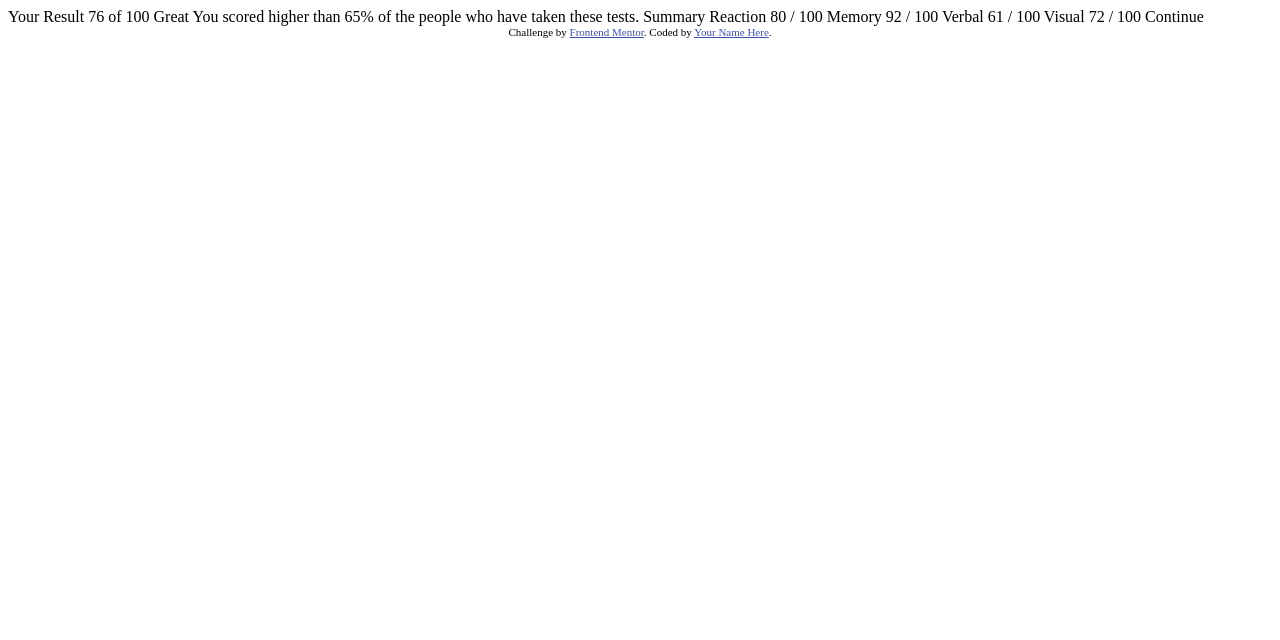
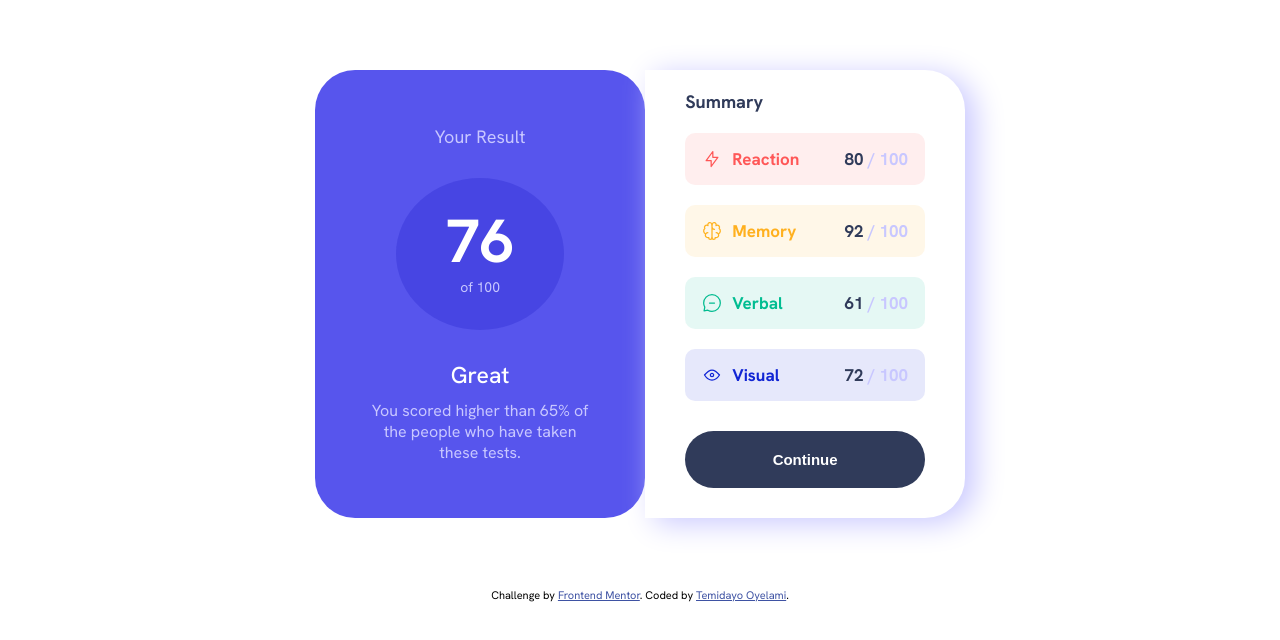
Before and after one commit to Temidayo99/results-summary-component, a plain HTML site: page index.html in a window 1280 px wide. Drawn offline with Linux system fonts and the light colour scheme.

Commit message:
added files

```diff
--- a/index.html
+++ b/index.html
@@ -5,43 +5,76 @@
   <meta name="viewport" content="width=device-width, initial-scale=1.0"> <!-- displays site properly based on user's device -->
 
   <link rel="icon" type="image/png" sizes="32x32" href="./assets/images/favicon-32x32.png">
-
+  <link rel="preconnect" href="https://fonts.googleapis.com">
+  <link rel="preconnect" href="https://fonts.gstatic.com" crossorigin>
+  <link href="https://fonts.googleapis.com/css2?family=Hanken+Grotesk:wght@400;500;700;800&display=swap" rel="stylesheet">
+  <link rel="stylesheet" href="style.css">
   <title>Frontend Mentor | Results summary component</title>
 
-  <!-- Feel free to remove these styles or customise in your own stylesheet 👍 -->
-  <style>
-    .attribution { font-size: 11px; text-align: center; }
-    .attribution a { color: hsl(228, 45%, 44%); }
-  </style>
 </head>
 <body>
+  <main class="container">
+    <div class="result-section">
+        <p class="result-head">Your Result</p>
+        <div class="score">
+          <p>76</p>
+          <span>of 100</span>
+        </div>
 
-  Your Result
-  76
-  of 100
+        <p class="result-lead">Great</p>
+        <p class="result-report">You scored higher than 65% of the people who have taken these tests.</p>
+    </div>
 
-  Great
-  You scored higher than 65% of the people who have taken these tests.
+    <div class="summary">
+      <p class="summary-head">Summary</p>
 
-  Summary
+      <div class="reaction-table">
+        <div class="left-column">
+          <img src="./assets/images/icon-reaction.svg" alt="reaction-icon">
+          <p class="reaction-text">Reaction</p>
+        </div>
+        <div>
+          <p><span class="your-score">80 </span><span class="overall-score"> / 100</span></p>
+        </div>
+      </div>
 
-  Reaction
-  80 / 100
+      <div class="memory-table">
+        <div class="left-column">
+          <img src="./assets/images/icon-memory.svg" alt="memory-icon">
+          <p class="memory-text">Memory</p>
+        </div>
+        <div>
+          <p><span class="your-score">92 </span><span class="overall-score"> / 100</span></p>
+        </div>
+      </div>
 
-  Memory
-  92 / 100
+      <div class="verbal-table">
+        <div class="left-column">
+          <img src="./assets/images/icon-verbal.svg" alt="verbal-icon">
+          <p class="verbal-text">Verbal</p>
+        </div>
+        <div>
+          <p><span class="your-score">61 </span><span class="overall-score"> / 100</span></p>
+        </div>
+      </div>
 
-  Verbal
-  61 / 100
+      <div class="visual-table">
+        <div class="left-column">
+          <img src="./assets/images/icon-visual.svg" alt="visual-icon">
+          <p class="visual-text">Visual</p>
+        </div>
+        <div>
+          <p><span class="your-score">72 </span><span class="overall-score"> / 100</span></p>
+        </div>
+      </div>
 
-  Visual
-  72 / 100
-
-  Continue
+      <button class="continue-button">Continue</button>
+    </div>
+  </main>
 
   <div class="attribution">
-    Challenge by <a href="https://www.frontendmentor.io?ref=challenge" target="_blank">Frontend Mentor</a>.
-    Coded by <a href="#">Your Name Here</a>.
+    Challenge by <a href="https://www.frontendmentor.io?ref=challenge" rel="noopener" target="_blank">Frontend Mentor</a>.
+    Coded by <a href="#">Temidayo Oyelami</a>.
   </div>
 </body>
 </html>
--- /dev/null
+++ b/style.css
@@ -0,0 +1,187 @@
+*{
+    margin: 0;
+    padding: 0;
+    box-sizing: border-box;
+}
+
+:root {
+    --Lightred: hsl(0, 100%, 67%);
+    --Orangeyyellow: hsl(39, 100%, 56%);
+    --Greenteal: hsl(166, 100%, 37%);
+    --Cobaltblue: hsl(234, 85%, 45%);
+    --Lightredbackground: hsla(0, 100%, 67%, 0.1);
+    --Orangeyyellowbackground: hsla(39, 100%, 56%, 0.1);
+    --Greentealbackground: hsla(166, 100%, 37%, 0.1);
+    --Cobaltbluebackground: hsla(234, 85%, 45%, 0.1);
+    --Lightslatebluebackground: hsla(252, 100%, 67%, 1);
+    --Lightroyalbluebackground: hsla(241, 81%, 54%, 0.8);
+    --Violetbluecircle: hsla(256, 72%, 46%, 1);
+    --Persianbluecircle: hsla(241, 72%, 46%, 0.3);
+    --White: hsl(0, 0%, 100%);
+    --Paleblue: hsl(221, 100%, 96%);
+    --Lightlavender: hsl(241, 100%, 89%);
+    --Darkgrayblue: hsl(224, 30%, 27%);
+}
+
+body {
+    font-family: 'Hanken Grotesk', sans-serif;
+    font-size: 18px;
+}
+.container {
+    display: flex;
+    flex-direction: column;
+}
+
+.container .result-section {
+    background: var(--Lightroyalbluebackground);
+    display: flex;
+    flex-direction: column;
+    justify-content: center;
+    align-items: center;
+    border-radius: 0px 0px 40px 40px;
+    padding: 25px 60px 40px 60px;
+    color: var(--Lightlavender);
+}
+.score {
+    background: var(--Persianbluecircle);
+    border-radius: 50%;
+    padding: 35px 35px 15px 35px;
+    text-align: center;
+    line-height: 30px;
+}
+.score p {
+    font-size: 2.5rem;
+    font-weight: 700;
+    color: var(--White);
+}
+.score span {
+    font-size: 14px;
+}
+.result-head {
+    padding-bottom: 30px;
+}
+.result-lead {
+    padding-top: 30px;
+    padding-bottom: 10px;
+    font-size: 23px;
+    font-weight: 500;
+    color: var(--White);
+}
+.result-report {
+    font-size: 16px;
+    text-align: center;
+}
+.summary {
+    padding: 20px 40px;
+    font-size: 17px;
+}
+.summary-head {
+    padding-bottom: 20px;
+    font-size: 18px;
+    font-weight: 700;
+    color: var(--Darkgrayblue);
+}
+.reaction-table,
+.memory-table,
+.verbal-table,
+.visual-table {
+    display: flex;
+    justify-content: space-between;
+    padding: 15px 17px;
+    border-radius: 10px;
+    margin-bottom: 20px;
+}
+.reaction-table {
+    background: var(--Lightredbackground);
+}
+.memory-table {
+    background: var(--Orangeyyellowbackground);
+}
+.verbal-table {
+    background: var(--Greentealbackground);
+}
+.visual-table {
+    background: var(--Cobaltbluebackground);
+}
+.left-column {
+    display: flex;
+}
+.left-column img {
+    padding-right: 10px;
+}
+.reaction-text {
+    color: var(--Lightred);
+    font-weight: 700;
+}
+.memory-text {
+    color: var(--Orangeyyellow);
+    font-weight: 700;
+}
+.verbal-text {
+    color: var(--Greenteal);
+    font-weight: 700;
+}
+.visual-text {
+    color: var(--Cobaltblue);
+    font-weight: 700;
+}
+.your-score {
+    font-weight: 700;
+    color: var(--Darkgrayblue);
+}
+.overall-score {
+    color: var(--Lightlavender);
+    font-weight: 700;
+}
+.continue-button {
+    width: 100%;
+    padding: 20px 40px;
+    border-radius: 50px;
+    border: none;
+    outline: none;
+    cursor: pointer;
+    background: var(--Darkgrayblue);
+    color: var(--White);
+    font-size: 15px;
+    font-weight: 700;
+    margin-top: 10px;
+    margin-bottom: 10px;
+}
+.attribution {
+    font-size: 11px;
+    text-align: center;
+    margin-bottom: 10px;
+}
+.attribution a {
+    color: hsl(228, 45%, 44%);
+}
+
+@media screen and (min-width: 767px) {
+    .container {
+        flex-direction: row;
+        margin: 70px auto;
+        width: 650px;
+        background: var(--White);
+    }
+    .container .result-section {
+        border-radius: 40px 40px 40px 40px;
+        padding: 0px 50px 0px 50px;
+    }
+    .score {
+        padding: 40px 50px 20px 50px;
+        line-height: 45px;
+    }
+    .score p {
+        font-size: 3.8rem;
+    }
+    .score span {
+        font-size: 14px;
+    }
+    .container .summary {
+        border-radius: 0px 40px 40px 0px;
+        padding: 20px 40px;
+        box-shadow: 10px 5px 30px var(--Lightlavender);
+        width: 600px;
+    }
+
+}
```
Also changed, not shown: assets/images/Screenshot.png (added), 1 other file.
